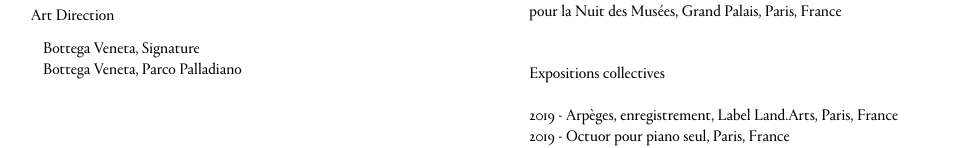
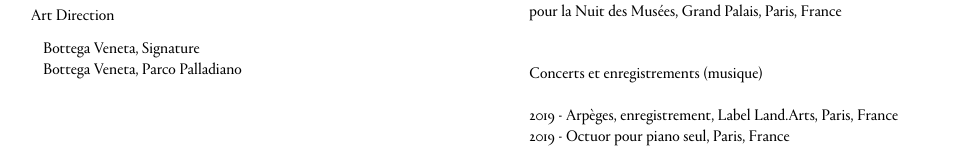
Before and after one commit to josephschianodilombo/josephschianodilombo.github.io, a plain HTML site: page informations.html in a window 1280 px wide. Shown: the part 914-1062 px from the top of the page, without its empty margins (4-978 px from the left). Drawn offline with nearby package versions, Linux system fonts and the light colour scheme.

Commit message:
Update informations.html

```diff
--- a/informations.html
+++ b/informations.html
@@ -129,7 +129,7 @@
         <br/>
         2013 - Exposition Dynamo, intervention des étudiants de l’EnsAD pour la Nuit des Musées, Grand Palais, Paris, France
         <br/><br/><br/>
-        <span class="legendTitle">Expositions collectives</span>
+        <span class="legendTitle">Concerts et enregistrements (musique)</span>
         <br/><br/>
         2019 - Arpèges, enregistrement, Label Land.Arts, Paris, France
         <br/>
```
